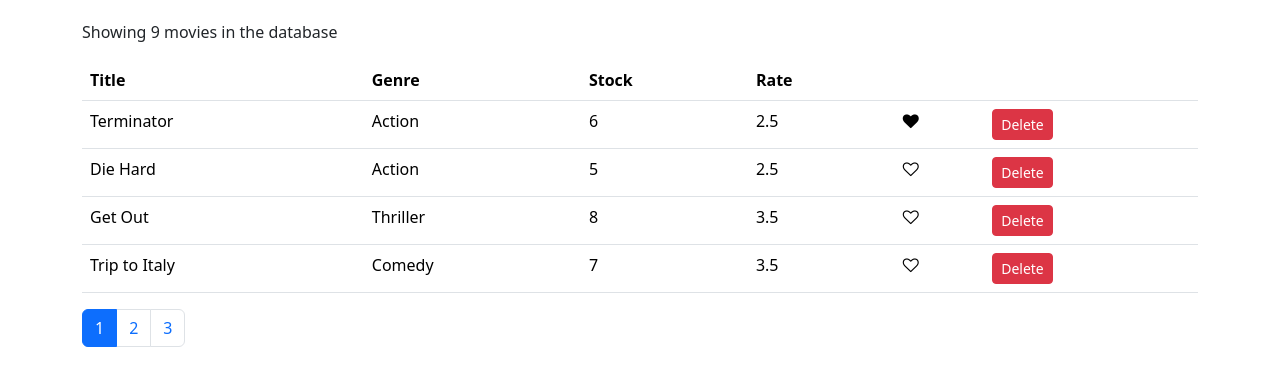
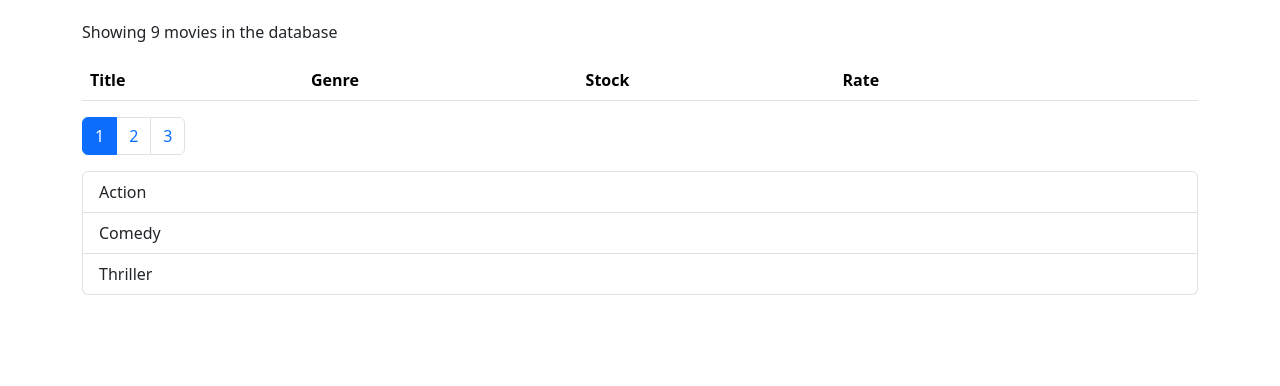
Before and after one commit to qcwssss/Mastering-React-With-Mosh, a React (Create React App) app in the folder vidly/: page / in a window 1280 px wide. Shown: the top 386 px of the page. Built offline with nearby package versions, Linux system fonts and the light colour scheme.

Commit message:
update my solution of genre group

```diff
--- /dev/null
+++ b/vidly/src/components/common/ListGroup.jsx
@@ -0,0 +1,23 @@
+import React from "react";
+import { genres } from "../../services/fakeGenreService";
+// genres.push({ _id: 1, name: "All Genres" });
+
+const Genres = (props) => {
+  const { currentGenre, onGenreChange } = props;
+  console.log(currentGenre);
+  return (
+    <ul className="list-group">
+      {genres.map((genre) => (
+        <li
+          key={genre._id}
+          className="list-group-item list-group-item-action"
+          onClick={() => onGenreChange(genre.name)}
+        >
+          {genre.name}
+        </li>
+      ))}
+    </ul>
+  );
+};
+
+export default Genres;
--- a/vidly/src/components/common/pagination.jsx
+++ b/vidly/src/components/common/pagination.jsx
@@ -4,7 +4,7 @@ import PropTypes from "prop-types";
 
 const Pagination = (props) => {
   const { itemsCount, pageSize, onPageChange, currentPage } = props;
-  console.log(currentPage);
+  // console.log(currentPage);
 
   const pageCount = Math.ceil(itemsCount / pageSize);
   if (pageCount === 1) return null;
--- a/vidly/src/components/movies.jsx
+++ b/vidly/src/components/movies.jsx
@@ -3,12 +3,14 @@ import { getMovies } from "../services/fakeMovieService";
 import Like from "./common/like";
 import Pagination from "./common/pagination";
 import { paginate } from "../utils/paginate";
+import Genres from "./common/ListGroup";
 
 class Movies extends Component {
   state = {
     movies: getMovies(),
     pageSize: 4,
     currentPage: 1,
+    currentGenre: "action",
   };
 
   handleDelete = (movie) => {
@@ -28,13 +30,21 @@ class Movies extends Component {
     this.setState({ currentPage: page });
   };
 
+  handleGenreChange = (genre) => {
+    this.setState({ currentGenre: genre });
+    console.log(genre);
+  };
+
   render() {
     const { length: count } = this.state.movies;
     const { pageSize, currentPage, movies: allMovies } = this.state;
+    const { currentGenre } = this.state;
 
     if (count === 0) return <p>There are no movies in the database.</p>;
 
-    const movies = paginate(allMovies, currentPage, pageSize);
+    const movies = paginate(allMovies, currentPage, pageSize).filter(
+      (movie) => movie.genre === currentGenre
+    );
     // console.log(movies);
 
     return (
@@ -83,6 +93,10 @@ class Movies extends Component {
           currentPage={currentPage}
           onPageChange={this.handlePageChange}
         />
+        <Genres
+          currentGenre={currentGenre}
+          onGenreChange={this.handleGenreChange}
+        />
       </React.Fragment>
     );
   }
```
